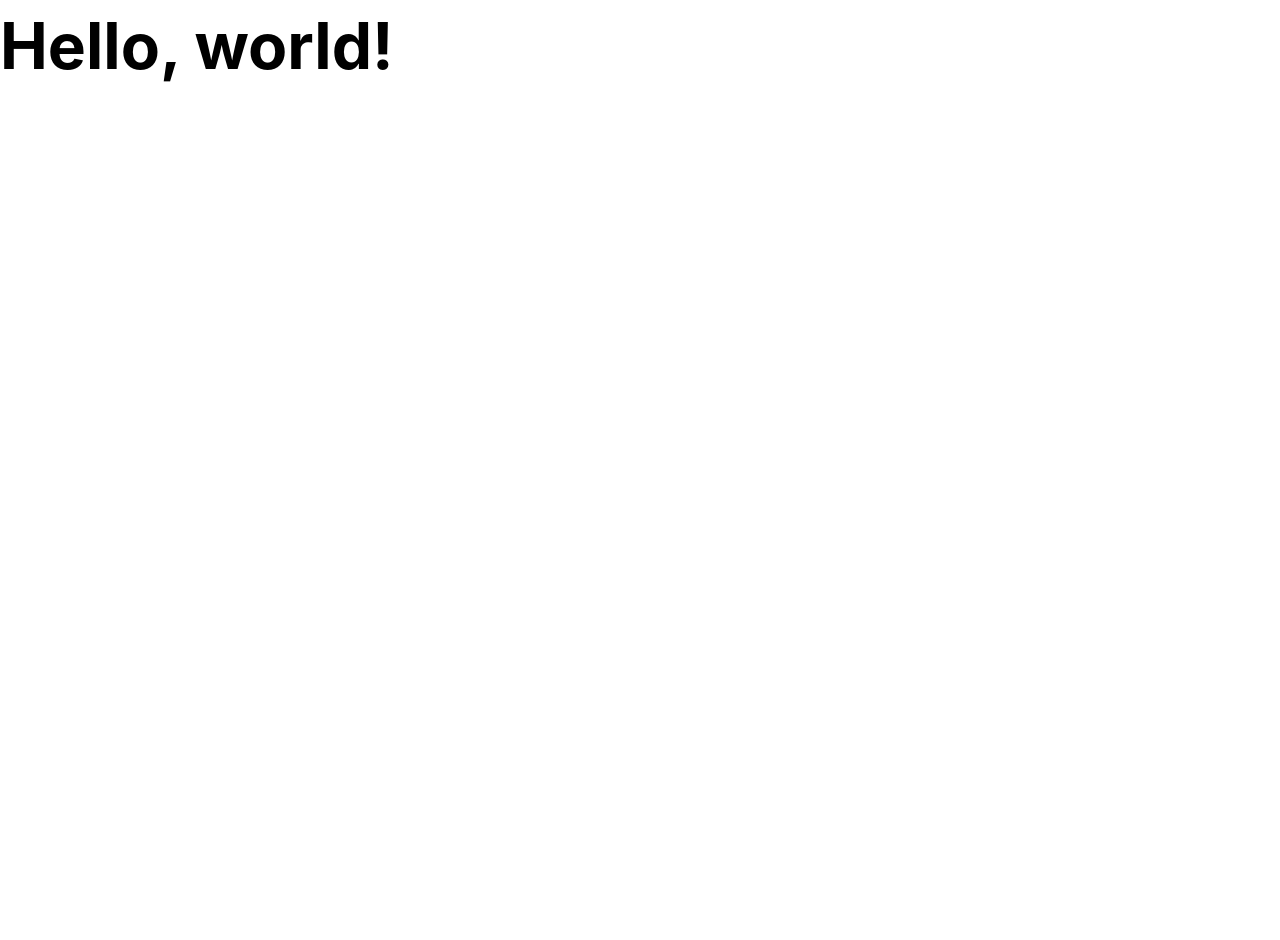
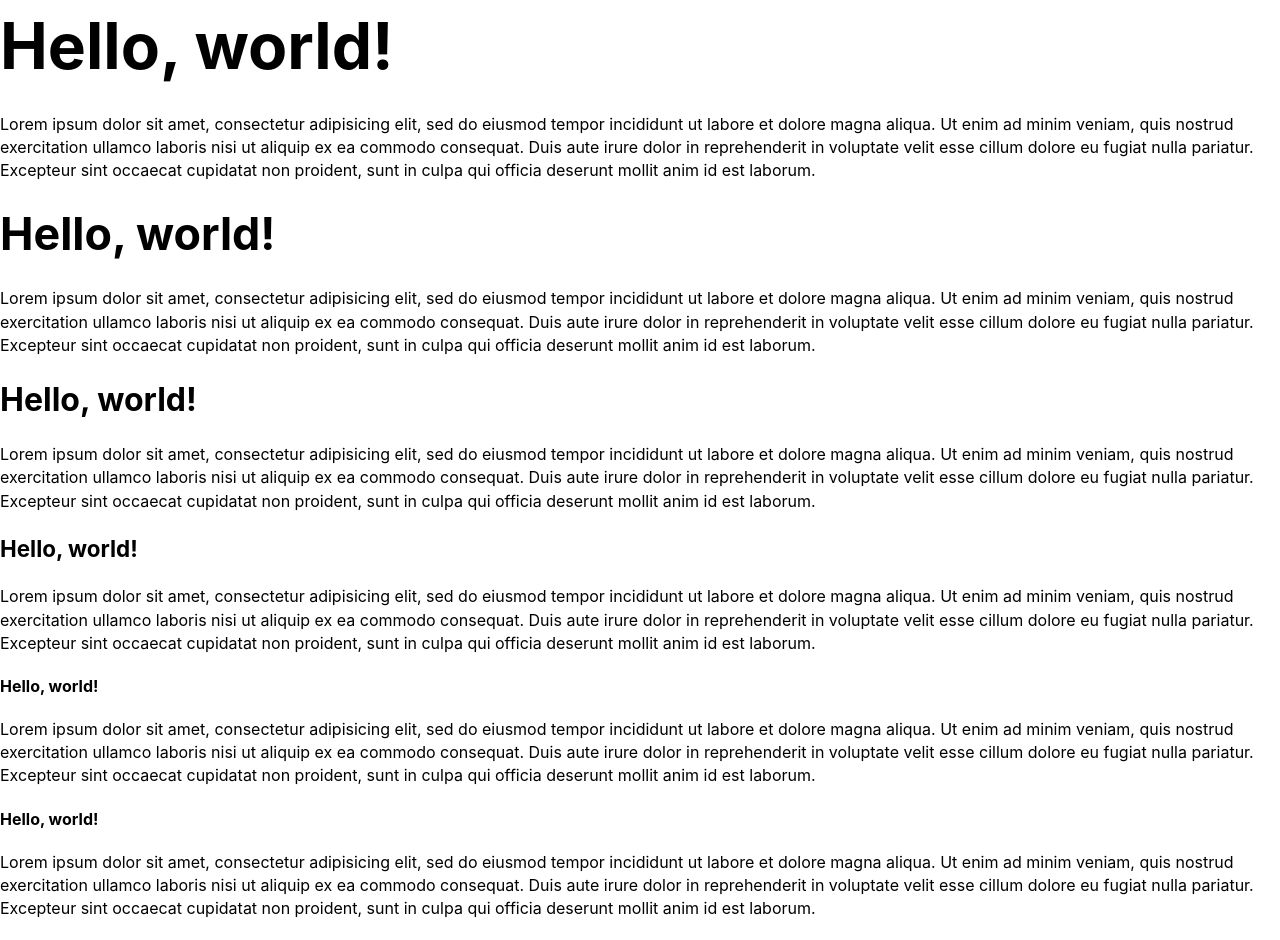
Before and after one commit to alenvuletic/bones, a website: page src/templates/index.html in a window 1280 px wide. Before the commit the page ends 800 px from the top, so only its background shows below. Drawn offline with nearby package versions, Linux system fonts and the light colour scheme; files that its build step writes are made by us from their sources.

Commit message:
Minor updates.

```diff
--- a/gulpfile.js
+++ b/gulpfile.js
@@ -40,12 +40,12 @@ gulp.task( 'build:sass', function() {
 					'Opera >= 30',
 				],
 				flexbox: 'no-2009',
-			} )
+			} ).on( 'error', gutil.log )
 		)
 		.pipe(
 			combineMq( {
 				beautify: false,
-			} )
+			} ).on( 'error', gutil.log )
 		)
 		.pipe(
 			sourcemaps.write()
--- a/src/templates/index.html
+++ b/src/templates/index.html
@@ -8,6 +8,17 @@
 	</head>
 	<body>
 		<h1>Hello, world!</h1>
+		<p>Lorem ipsum dolor sit amet, consectetur adipisicing elit, sed do eiusmod tempor incididunt ut labore et dolore magna aliqua. Ut enim ad minim veniam, quis nostrud exercitation ullamco laboris nisi ut aliquip ex ea commodo consequat. Duis aute irure dolor in reprehenderit in voluptate velit esse cillum dolore eu fugiat nulla pariatur. Excepteur sint occaecat cupidatat non proident, sunt in culpa qui officia deserunt mollit anim id est laborum.</p>
+		<h2>Hello, world!</h2>
+		<p>Lorem ipsum dolor sit amet, consectetur adipisicing elit, sed do eiusmod tempor incididunt ut labore et dolore magna aliqua. Ut enim ad minim veniam, quis nostrud exercitation ullamco laboris nisi ut aliquip ex ea commodo consequat. Duis aute irure dolor in reprehenderit in voluptate velit esse cillum dolore eu fugiat nulla pariatur. Excepteur sint occaecat cupidatat non proident, sunt in culpa qui officia deserunt mollit anim id est laborum.</p>
+		<h3>Hello, world!</h3>
+		<p>Lorem ipsum dolor sit amet, consectetur adipisicing elit, sed do eiusmod tempor incididunt ut labore et dolore magna aliqua. Ut enim ad minim veniam, quis nostrud exercitation ullamco laboris nisi ut aliquip ex ea commodo consequat. Duis aute irure dolor in reprehenderit in voluptate velit esse cillum dolore eu fugiat nulla pariatur. Excepteur sint occaecat cupidatat non proident, sunt in culpa qui officia deserunt mollit anim id est laborum.</p>
+		<h4>Hello, world!</h4>
+		<p>Lorem ipsum dolor sit amet, consectetur adipisicing elit, sed do eiusmod tempor incididunt ut labore et dolore magna aliqua. Ut enim ad minim veniam, quis nostrud exercitation ullamco laboris nisi ut aliquip ex ea commodo consequat. Duis aute irure dolor in reprehenderit in voluptate velit esse cillum dolore eu fugiat nulla pariatur. Excepteur sint occaecat cupidatat non proident, sunt in culpa qui officia deserunt mollit anim id est laborum.</p>
+		<h5>Hello, world!</h5>
+		<p>Lorem ipsum dolor sit amet, consectetur adipisicing elit, sed do eiusmod tempor incididunt ut labore et dolore magna aliqua. Ut enim ad minim veniam, quis nostrud exercitation ullamco laboris nisi ut aliquip ex ea commodo consequat. Duis aute irure dolor in reprehenderit in voluptate velit esse cillum dolore eu fugiat nulla pariatur. Excepteur sint occaecat cupidatat non proident, sunt in culpa qui officia deserunt mollit anim id est laborum.</p>
+		<h6>Hello, world!</h6>
+		<p>Lorem ipsum dolor sit amet, consectetur adipisicing elit, sed do eiusmod tempor incididunt ut labore et dolore magna aliqua. Ut enim ad minim veniam, quis nostrud exercitation ullamco laboris nisi ut aliquip ex ea commodo consequat. Duis aute irure dolor in reprehenderit in voluptate velit esse cillum dolore eu fugiat nulla pariatur. Excepteur sint occaecat cupidatat non proident, sunt in culpa qui officia deserunt mollit anim id est laborum.</p>
 		<script src="https://code.jquery.com/jquery-3.2.1.min.js" integrity="sha256-hwg4gsxgFZhOsEEamdOYGBf13FyQuiTwlAQgxVSNgt4=" crossorigin="anonymous"></script>
 	</body>
 </html>
```
Also changed, not shown: 1 other file.
